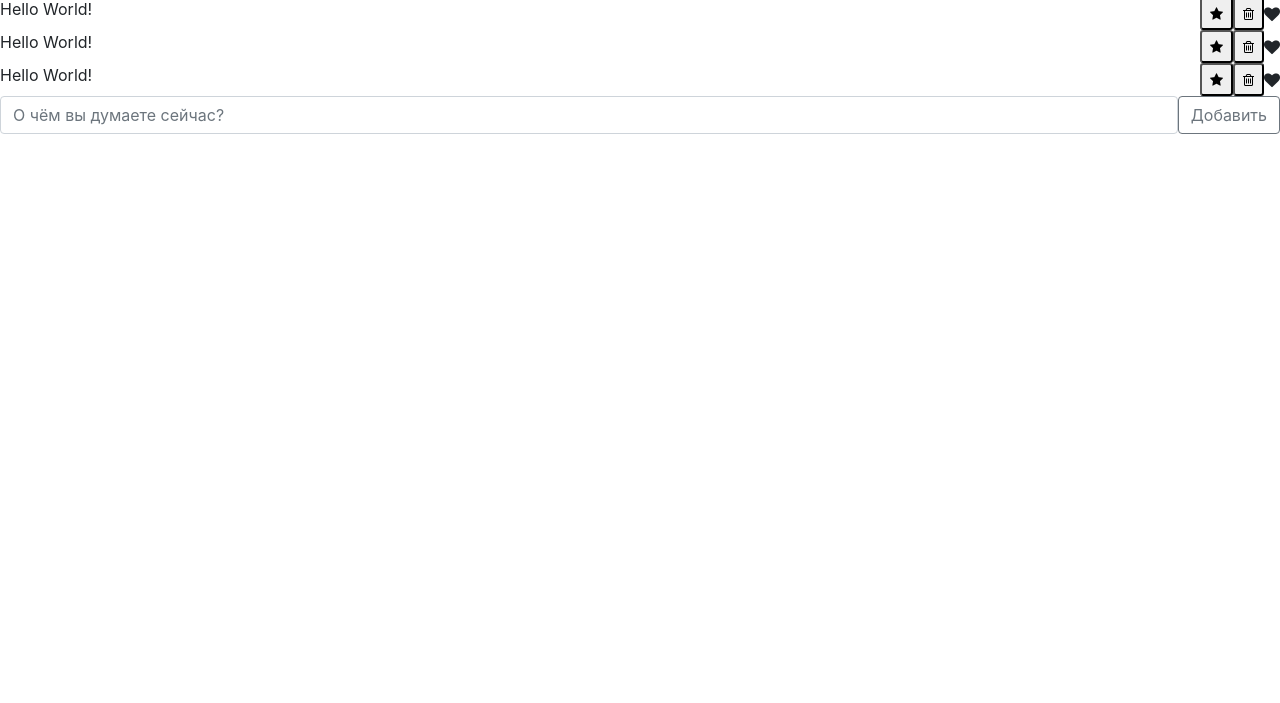
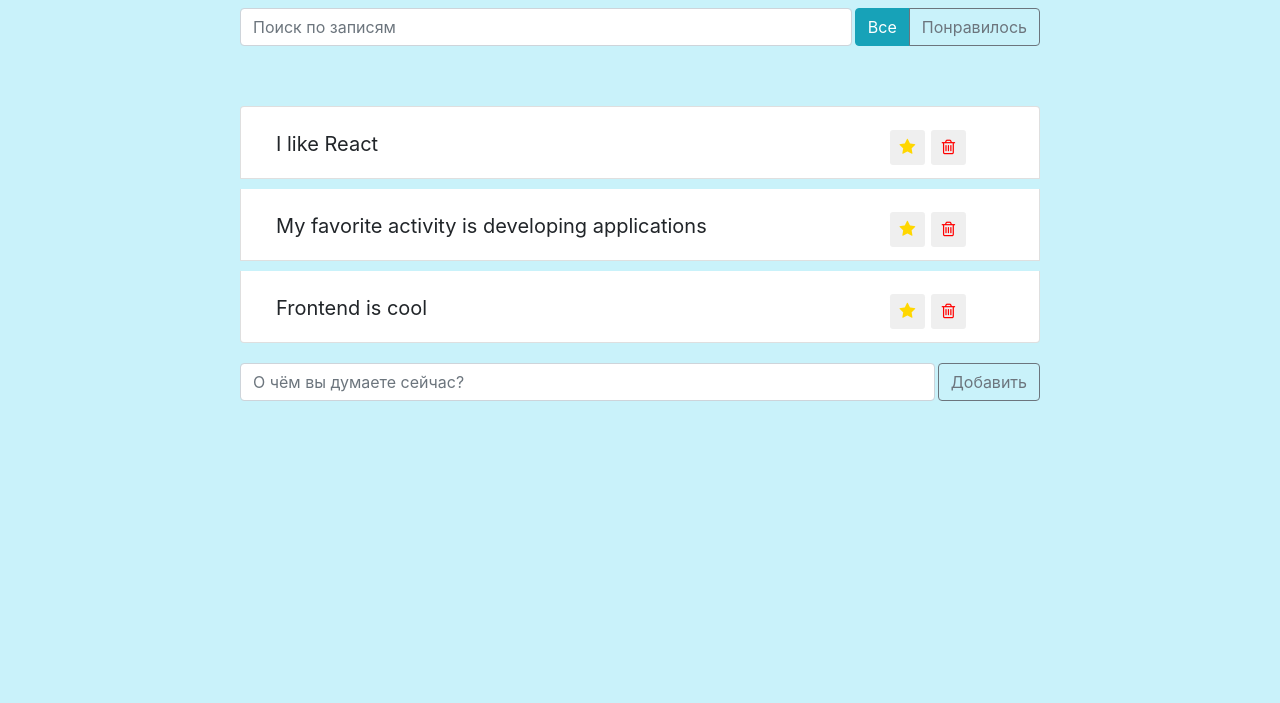
Before and after one commit to Daniel-1703/heartbook, a React app: page / in a window 1280 px wide. Shown: the part 97-800 px from the top of the page. Built offline with nearby package versions, Linux system fonts and the light colour scheme.

Commit message:
add styles and the ability to like and add to favorites

```diff
--- a/public/index.html
+++ b/public/index.html
@@ -6,7 +6,7 @@
     <link rel="stylesheet" href="https://stackpath.bootstrapcdn.com/bootstrap/4.5.2/css/bootstrap.min.css">
     <link rel="stylesheet" href="https://stackpath.bootstrapcdn.com/font-awesome/4.7.0/css/font-awesome.min.css">
     <meta name="viewport" content="width=device-width, initial-scale=1" />
-    <title>React App</title>
+    <title>Heartbook</title>
   </head>
   <body>
     <noscript>You need to enable JavaScript to run this app.</noscript>
--- /dev/null
+++ b/src/components/app-header/app-header.css
@@ -0,0 +1,16 @@
+.app-header {
+  align-items: flex-end;
+  justify-content: space-between;
+
+}
+
+.app-header h1 {
+  /* width: 150px;
+  height: 150px; */
+  font-size: 26px;
+}
+
+.app-header h2 {
+  font-size: 1.2rem;
+  color: grey;
+}
--- a/src/components/app-header/app-header.js
+++ b/src/components/app-header/app-header.js
@@ -1,4 +1,5 @@
 import React from 'react';
+import './app-header.css';
 
 const AppHeader = () => {
     return (
--- a/src/components/app/app.css
+++ b/src/components/app/app.css
@@ -0,0 +1,4 @@
+.app {
+  margin: 0 auto;
+  max-width: 800px;
+}
--- a/src/components/app/app.js
+++ b/src/components/app/app.js
@@ -5,8 +5,16 @@ import SearchPanel from "../search-panel/search-panel";
 import PostStatusFilter from "../post-status-filter/post-status-filter";
 import PostList from "../post-list/post-list";
 import PostAddForm from "../post-add-form/post-add-form";
+import './app.css';
 
 const App = () => {
+
+    const data = [
+        {label: "I like React", important: true, id: 'qwqw'},
+        {label: "My favorite activity is developing applications", important: false, id: 'gfds'},
+        {label: "Frontend is cool", important: false, id: 'fdfdf'}
+    ];
+
     return (
         <div className="app">
             <AppHeader/>
@@ -14,7 +22,7 @@ const App = () => {
                 <SearchPanel/>
                 <PostStatusFilter/>
             </div>
-            <PostList/>
+            <PostList posts={data}/>
             <PostAddForm/>
         </div>
     )
--- /dev/null
+++ b/src/components/post-add-form/post-add-form.css
@@ -0,0 +1,9 @@
+.bottom-panel {
+  margin-top: 20px;
+}
+
+.bottom-panel .new-post-label {
+  width: auto;
+  flex-grow: 1;
+  margin-right: 3px;
+}
--- a/src/components/post-add-form/post-add-form.js
+++ b/src/components/post-add-form/post-add-form.js
@@ -1,4 +1,5 @@
 import React from 'react';
+import './post-add-form.css';
 
 const PostAddForm = () => {
     return (
--- /dev/null
+++ b/src/components/post-list-item/post-list-item.css
@@ -0,0 +1,58 @@
+.app-list-item {
+  font-size: 1.25rem;
+}
+
+.app-list-item button {
+  width: 35px;
+  height: 35px;
+  margin: 3px;
+  font-size: 17px;
+  border: none;
+  cursor: pointer;
+}
+
+.app-list-item button:focus {
+  box-shadow: none;
+  outline: none;
+}
+
+.app-list-item .btn-star {
+  color: #FFD700;
+}
+
+.app-list-item .btn-trash {
+  color: red;
+}
+
+.app-list-item .fa-heart {
+  width: 35px;
+  height: 35px;
+  text-align: center;
+  line-height: 35px;
+  font-size: 16px;
+  color: red;
+  transition: 0.3s all;
+  transform: translateX(30px);
+  opacity: 0;
+}
+
+.app-list-item-label {
+  display: block;
+  line-height: 35px;
+  cursor: pointer;
+  user-select: none;
+  transition: 0.5s all;
+}
+
+.app-list-item.like .fa-heart {
+  opacity: 1;
+  transform: translateX(0px);
+}
+
+.app-list-item.important .app-list-item-label {
+  color: #FFD700;
+}
+
+.app-list-item.important .btn-star {
+  color: #aeaeae;
+}
--- a/src/components/post-list-item/post-list-item.js
+++ b/src/components/post-list-item/post-list-item.js
@@ -1,15 +1,53 @@
-import React from 'react';
+import React, {Component} from 'react';
+import './post-list-item.css';
 
-const PostListItem = () => {
+export default class PostListItem extends Component {
+    constructor(props) {
+        super(props);
+        this.state = {
+            important: false,
+            like: false
+        };
+        this.onImportant = this.onImportant.bind(this);
+        this.onLike = this.onLike.bind(this);
+    }
+
+    onImportant() {
+        this.setState(({important}) => ({
+            important: !important
+        }))
+    }
+
+    onLike() {
+        this.setState(({like}) => ({
+            like: !like
+        }))
+    }
+
+    render() {
+        const {label} = this.props;
+        const {important, like} = this.state;
+        let classNames = 'app-list-item d-flex justify-content-between';
+        if (important) {
+            classNames += ' important';
+        }
+
+        if (like) {
+            classNames += ' like';
+        }
+
         return (
-        <li className="app-list-item d-flex justify-content-between">
-            <span className="app-list-item-label">
-                Hello World!
+            <div className={classNames}>
+                <span
+                className="app-list-item-label"
+                onClick={this.onLike}>
+                    {label}
                 </span>
                 <div className="d-flex justify-content-center align-items-center">
                     <button
                     type="button"
-                className="btn-star btn-sm">
+                    className="btn-star btn-sm"
+                    onClick={this.onImportant}>
                         <i className="fa fa-star"></i>
                     </button>
                     <button
@@ -19,8 +57,7 @@ const PostListItem = () => {
                     </button>
                     <i className="fa fa-heart"></i>
                 </div>
-        </li>
+            </div>
         )
     }
-
-export default PostListItem;
+}
--- /dev/null
+++ b/src/components/post-list/post-list.css
@@ -0,0 +1,7 @@
+.app-list {
+  margin-top: 50px;
+}
+.app-list .list-group-item {
+  padding: 20px 35px 10px 35px;
+  margin-top: 10px;
+}
--- a/src/components/post-list/post-list.js
+++ b/src/components/post-list/post-list.js
@@ -1,12 +1,20 @@
 import React from 'react';
 import PostListItem from '../post-list-item/post-list-item';
+import './post-list.css';
 
-const PostList = () => {
+const PostList = ({posts}) => {
+    const elements = posts.map((item) => {
+        const {id, ...itemProps} = item;
+        return (
+            <li key={id} className="list-group-item">
+                <PostListItem {...itemProps}/>
+            </li>
+        )
+    });
+
     return (
         <ul className="app-list list-group">
-            <PostListItem/>
-            <PostListItem/>
-            <PostListItem/>
+            {elements}
         </ul>
     )
 }
--- a/src/components/post-status-filter/post-status-filter.js
+++ b/src/components/post-status-filter/post-status-filter.js
@@ -1,10 +1,11 @@
 import React from 'react';
+import './post-status-filter.css';
 
 const PostStatusFilter = () => {
     return (
         <div className="btn-group">
-            <button/>
-            <button/>
+            <button type="button" className="btn btn-info">Все</button>
+            <button type="button" className="btn btn-outline-secondary">Понравилось</button>
         </div>
     )
 }
--- /dev/null
+++ b/src/components/search-panel/search-panel.css
@@ -0,0 +1,9 @@
+.search-panel {
+  margin: 1rem 0;
+}
+
+.search-panel .search-input {
+  width: auto;
+  flex-grow: 1;
+  margin-right: 3px;
+}
--- a/src/components/search-panel/search-panel.js
+++ b/src/components/search-panel/search-panel.js
@@ -1,4 +1,5 @@
 import React from 'react';
+import './search-panel.css';
 
 const SearchPanel = () => {
     return (
--- a/src/index.css
+++ b/src/index.css
@@ -1,13 +1,14 @@
 body {
-  margin: 0;
-  font-family: -apple-system, BlinkMacSystemFont, 'Segoe UI', 'Roboto', 'Oxygen',
-    'Ubuntu', 'Cantarell', 'Fira Sans', 'Droid Sans', 'Helvetica Neue',
+  margin: 50px 0 0 0;
+  padding: 0;
+  font-family: -apple-system, BlinkMacSystemFont, "Segoe UI", "Roboto", "Oxygen",
+    "Ubuntu", "Cantarell", "Fira Sans", "Droid Sans", "Helvetica Neue",
     sans-serif;
   -webkit-font-smoothing: antialiased;
   -moz-osx-font-smoothing: grayscale;
+  background-color: #c9f2fa;
 }
 
 code {
-  font-family: source-code-pro, Menlo, Monaco, Consolas, 'Courier New',
-    monospace;
+  font-family: source-code-pro, Menlo, Monaco, Consolas, "Courier New", monospace;
 }
```
Also changed, not shown: src/components/post-status-filter/post-status-filter.css (added). Lines whose indentation alone changed are shown as unchanged.
